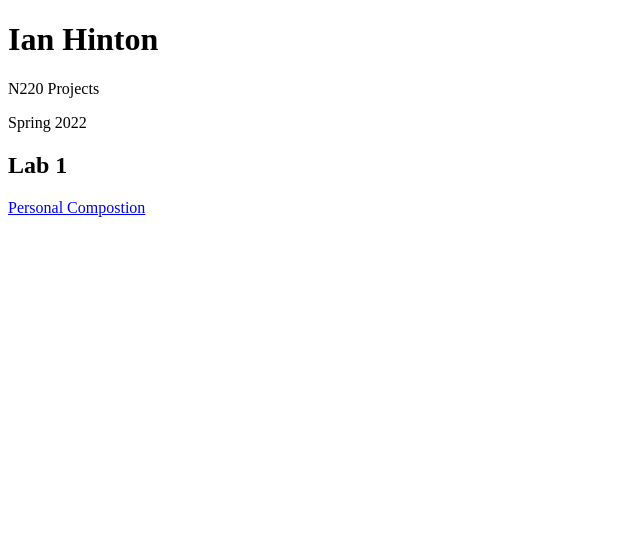
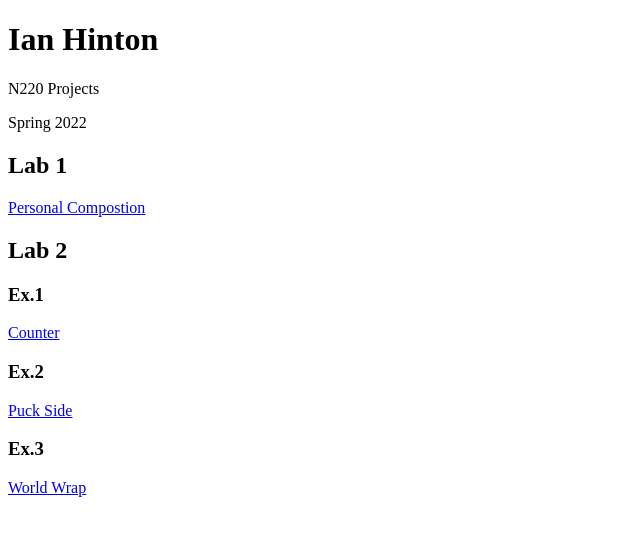
Before and after one commit to ian-hinton/n220LabsSP2022, a plain HTML site: page index.html in a window 1280 px wide. Shown: the whole page, without its empty margins (0-640 px from the left). Drawn offline with Linux system fonts and the light colour scheme.

Commit message:
lab2 added

```diff
--- a/index.html
+++ b/index.html
@@ -1,6 +1,7 @@
 <!DOCTYPE html>
 <html lang="en">
 <head>
+
     <meta charset="UTF-8">
     <meta http-equiv="X-UA-Compatible" content="IE=edge">
     <meta name="viewport" content="width=device-width, initial-scale=1.0">
@@ -13,6 +14,13 @@
 
     <h2>Lab 1</h2>
     <p><a href="Labs/Lab1/index.html">Personal Compostion</a></p>
-</body>
+
+    <h2>Lab 2</h2>
+    <h3>Ex.1</h3>
+    <p><a href="Labs/Lab2/EX1/index.html">Counter</a></p>
+    <h3>Ex.2</h3>
+    <p><a href="Labs/Lab2/EX2/index.html">Puck Side</a></p>
+    <h3>Ex.3</h3>
+    <p><a href="labs/Lab2/EX3/index.html">World Wrap</a></p>
 </body>
 </html>
```
